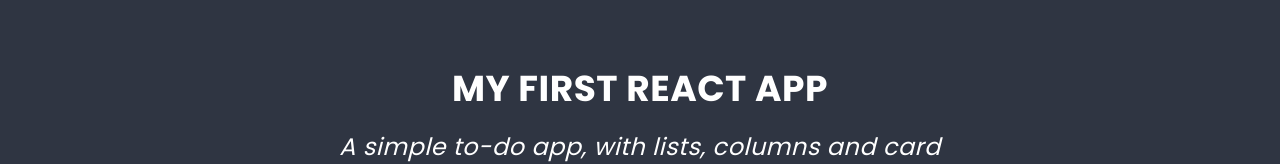
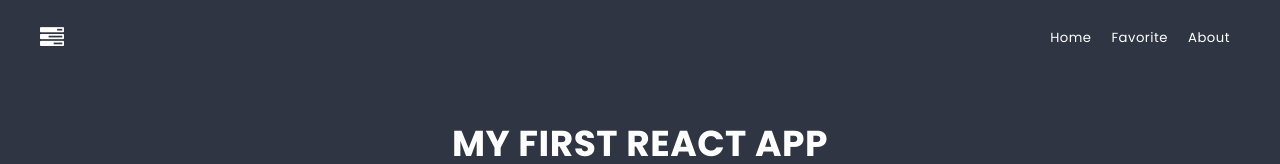
Before and after one commit to GabrielaDun/first-react-app, a React (Create React App) app in the folder first-react-app/: page / in a window 1280 px wide. Shown: the top 164 px of the page. Built offline with nearby package versions, Linux system fonts and the light colour scheme.

Commit message:
Created a structure for a NavBar

```diff
--- a/first-react-app/package.json
+++ b/first-react-app/package.json
@@ -11,6 +11,7 @@
     "react": "^18.2.0",
     "react-dom": "^18.2.0",
     "react-redux": "^8.0.5",
+    "react-router-dom": "^6.0.1",
     "react-scripts": "^4.0.3",
     "redux-devtools-extension": "^2.13.9",
     "sass": "^1.62.1",
--- a/first-react-app/src/App.js
+++ b/first-react-app/src/App.js
@@ -2,10 +2,12 @@ import Hero from './components/Hero/Hero.js'
 import SearchForm from './components/SearchForm/SearchForm.js'
 import List from './components/List/List.js';
 import Container from './components/Container/Container.js';
+import NavBar from './components/NavBar/NavBar.js';
 
 const App = () => {
   return (
     <div>
+      <NavBar />
       <Container>
         <Hero />
         <SearchForm />
--- /dev/null
+++ b/first-react-app/src/components/NavBar/NavBar.js
@@ -0,0 +1,21 @@
+import styles from './NavBar.module.scss'
+
+const NavBar = () => {
+
+    return (
+        <div className={styles.navbar}>
+            <div className={styles.icon}>
+                <i className="fa fa-tasks"></i>
+            </div>
+            <div className={styles.titles}>
+                <a href="/">Home</a>
+                <a href="/favorite">Favorite</a>
+                <a href="/about">About</a>
+            </div>
+        </div>
+    )
+
+
+}
+
+export default NavBar;
--- /dev/null
+++ b/first-react-app/src/components/NavBar/NavBar.module.scss
@@ -0,0 +1,30 @@
+@use "sass:math";
+@import '../../styles/settings.scss';
+
+.navbar {
+    display: flex;
+    flex-direction: row;
+    margin: 20px;
+    justify-content: space-between;
+
+    .icon {
+        display: flex;
+        flex-direction: row;
+        color: white;
+        font-size: 24px;
+        margin-top: 5px;
+        margin-left: 20px
+
+    }
+    .titles {
+        display: flex;
+        flex-direction: row;
+        margin-right: 20px;
+        a {
+            display: flex;
+            color: white;
+            padding: 10px;
+            text-decoration: none;
+        }
+    }
+}
--- a/first-react-app/src/utils/strContains.js
+++ b/first-react-app/src/utils/strContains.js
@@ -1,6 +1,6 @@
 
 const strContains = (strOne, strTwo) => {
- if (strOne.toLowerCase().includes(strTwo)){
+ if (strOne.toLowerCase().includes(strTwo.toLowerCase())){
     return true
     }
  else {
```
Also changed, not shown: 2 other files (tests, documents, lock files or other folders).
